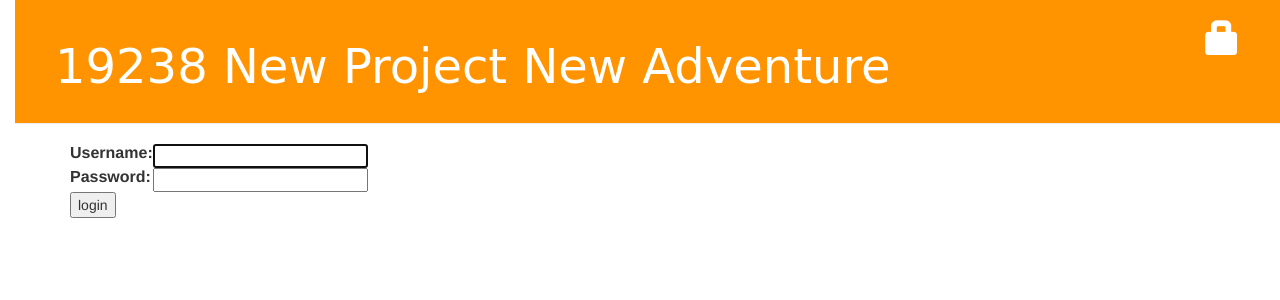
After one commit to stevehwg/sh19238, a Django app: page /accounts/login/ in a window 1280 px wide. The commit adds this page. Shown: the top 300 px of the page. Run offline with Django 3.2, Linux system fonts and the light colour scheme; some libraries are stand-ins or nearby versions.

Commit message:
added login and out feature

```diff
--- a/blog/templates/blog/base.html
+++ b/blog/templates/blog/base.html
@@ -12,8 +12,11 @@
           {% if user.is_authenticated %}
           <a href = "{% url "post_new" %}" class="top-menu"><span class = "glyphicon glyphicon-plus"></span></a>
           <a href = "{% url "draft_post" %}" class="top-menu"><span class="glyphicon glyphicon-edit"></span></a>
+          <p class="top-menu">Hello {{ user.username}}<small>(<a href="{% url "django.contrib.auth.views.logout" %}">Log out</a>)</small><p>
+          {% else %}
+          <a href="{% url "django.contrib.auth.views.login" %}" class="top-menu"><span class="glyphicon glyphicon-lock"></span></a>
           {% endif %}
-            <h1><a href="/">Django Girls Blog</a></h1>
+            <h1><a href="{% url "post_list" %}">19238 New Project New Adventure</a></h1>
         </div>
         <div class="content container">
             <div class="row">
--- /dev/null
+++ b/blog/templates/registration/login.html
@@ -0,0 +1,26 @@
+{% extends "blog/base.html" %}
+
+{% block content %}
+
+{% if form.errors %}
+<p>Your username and password didn't match. Please try again.</p>
+{% endif %}
+
+<form method="post" action="{% url "django.contrib.auth.views.login" %}">
+{% csrf_token %}
+<table>
+<tr>
+    <td>{{ form.username.label_tag }}</td>
+    <td>{{ form.username }}</td>
+</tr>
+<tr>
+    <td>{{ form.password.label_tag }}</td>
+    <td>{{ form.password }}</td>
+</tr>
+</table>
+
+<input type="submit" value="login" />
+<input type="hidden" name="next" value="{{ next }}" />
+</form>
+
+{% endblock %}
--- a/blog/urls.py
+++ b/blog/urls.py
@@ -10,3 +10,5 @@ urlpatterns = [
     url(r'^post/(?P<post_id>[0-9]+)/$', views.post_publish, name='post_publish'),
     url(r'^post/(?P<post_id>[0-9]+)/remove/$', views.post_remove, name='post_remove'),
 ]
+
+handler404 ="blog.views.custom404"
--- a/mysite/settings.py
+++ b/mysite/settings.py
@@ -102,3 +102,5 @@ USE_TZ = True
 
 STATIC_URL = '/static/'
 STATIC_ROOT = os.path.join(BASE_DIR, 'static')
+
+LOGIN_REDIRECT_URL = '/'
--- a/mysite/urls.py
+++ b/mysite/urls.py
@@ -8,4 +8,6 @@ urlpatterns = [
 
     url(r'^admin/', include(admin.site.urls)),
     url(r'', include('blog.urls')),
+    url(r'^accounts/login/$', 'django.contrib.auth.views.login'),
+    url(r'^accounts/logout/$', 'django.contrib.auth.views.logout', {'next_page':'/'}),
 ]
```
Also changed, not shown: blog/templates/blog/404error.html (added, +16 -0 lines), blog/views.py (+10 -0 lines).
